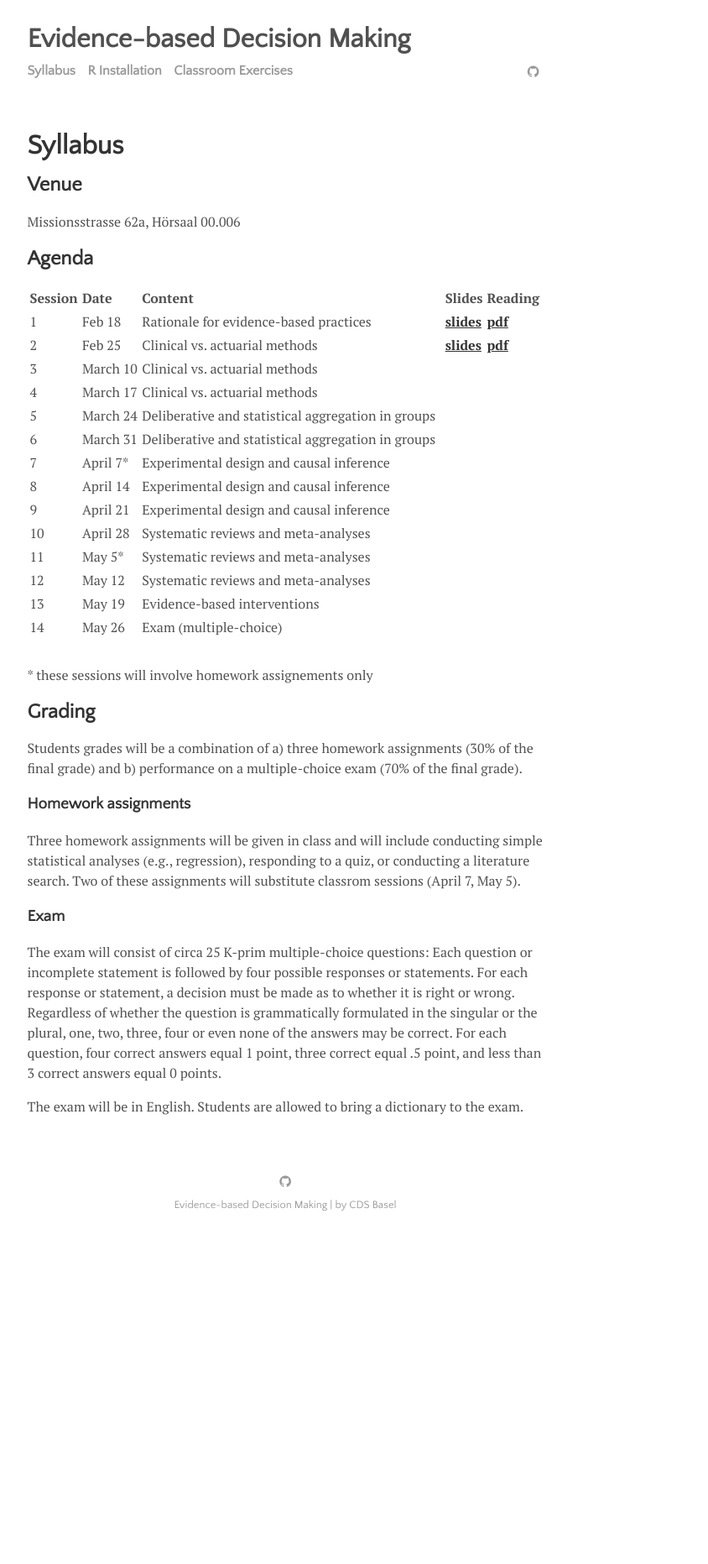
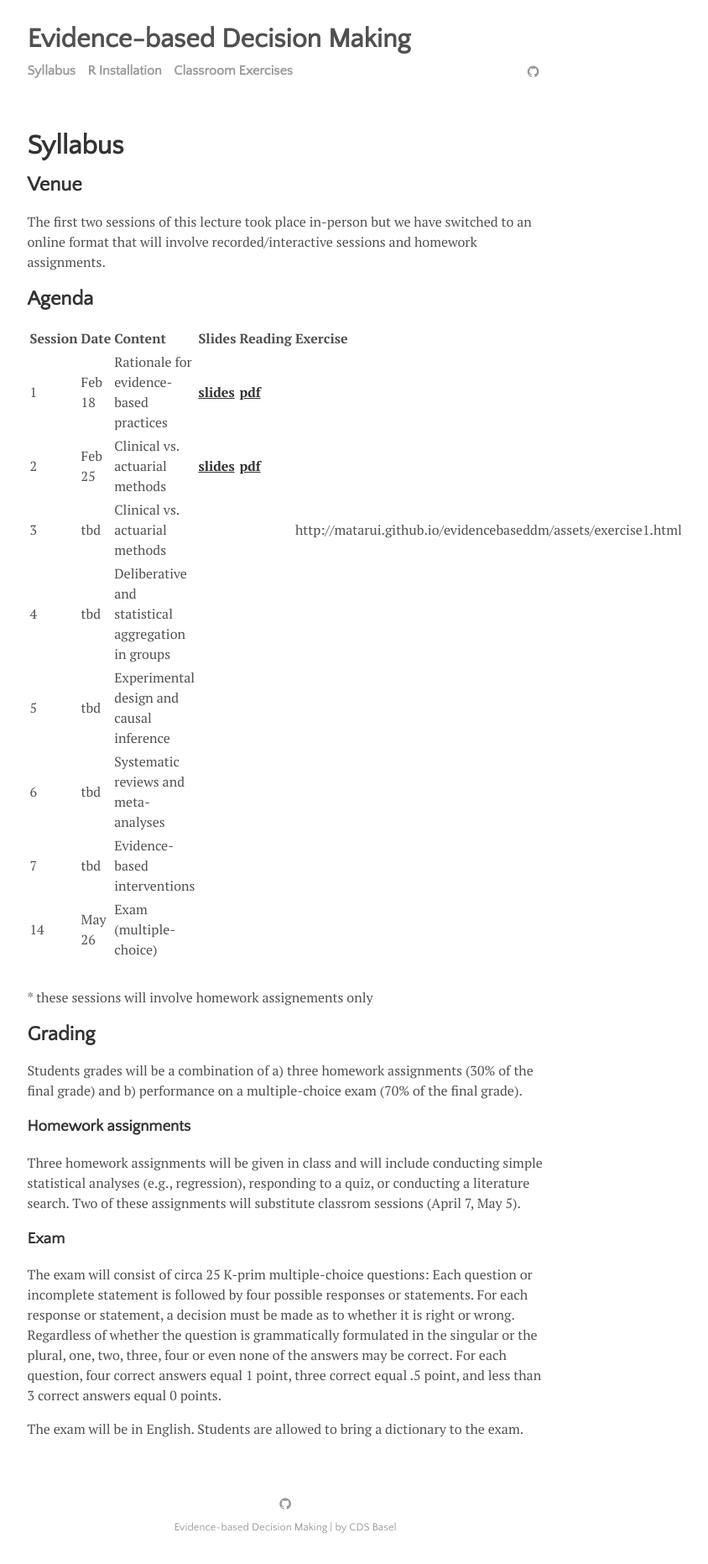
Before and after one commit to matarui/evidencebaseddm, a Jekyll site: the page built from menu/syllabus.md, in a window 1280 px wide. Shown: the whole page at 84% size, without its empty margins (300-1144 px from the left). Built offline with Jekyll 4.4.1, drawn with Linux system fonts in a browser that asks for light colours; before the commit the page ends 1479 px from its top, so only the background shows below that.

Commit message:
Update syllabus.md

```diff
--- a/menu/syllabus.md
+++ b/menu/syllabus.md
@@ -4,26 +4,20 @@ title: Syllabus
 ---
 
 ## Venue
-Missionsstrasse 62a, Hörsaal 00.006
+The first two sessions of this lecture took place in-person but we have switched to an online format that will involve recorded/interactive sessions and homework assignments.
 
 ## Agenda
 
-| Session        | Date           | Content  | Slides  | Reading
-| ----- |:------------| :-----| :-----| :-----|
-| 1 | Feb 18 | Rationale for evidence-based practices | <a href="http://matarui.github.io/evidencebaseddm/assets/presentations/EbDM_session1.pdf"><b>slides</b></a> | <a href="http://matarui.github.io/evidencebaseddm/assets/literature/Munafò_2017_Nature_Human_Behaviour.pdf"><b>pdf</b></a>|
-| 2 | Feb 25 | Clinical vs. actuarial methods | <a href="http://matarui.github.io/evidencebaseddm/assets/presentations/EbDM_session2.pdf"><b>slides</b></a> | <a href="http://matarui.github.io/evidencebaseddm/assets/literature/Dawes_1989_Science.pdf"><b>pdf</b></a>|
-| 3 | March 10 | Clinical vs. actuarial methods | | |
-| 4 | March 17 | Clinical vs. actuarial methods | | |
-| 5 | March 24|  Deliberative and statistical aggregation in groups | | |
-| 6 | March 31|  Deliberative and statistical aggregation in groups | | |
-| 7 | April 7* | Experimental design and causal inference | | |
-| 8 | April 14 | Experimental design and causal inference | | |
-| 9 | April 21 | Experimental design and causal inference | | |
-| 10 | April 28 | Systematic reviews and meta-analyses | | |
-| 11 | May 5* | Systematic reviews and meta-analyses | | |
-| 12 | May 12 | Systematic reviews and meta-analyses | | |
-| 13 | May 19 | Evidence-based interventions | | |
-| 14 | May 26 | Exam (multiple-choice) | | |
+| Session        | Date           | Content  | Slides  | Reading | Exercise |
+| ----- |:------------| :-----| :-----| :-----| :-----|
+| 1 | Feb 18 | Rationale for evidence-based practices | <a href="http://matarui.github.io/evidencebaseddm/assets/presentations/EbDM_session1.pdf"><b>slides</b></a> | <a href="http://matarui.github.io/evidencebaseddm/assets/literature/Munafò_2017_Nature_Human_Behaviour.pdf"><b>pdf</b></a>| |
+| 2 | Feb 25 | Clinical vs. actuarial methods | <a href="http://matarui.github.io/evidencebaseddm/assets/presentations/EbDM_session2.pdf"><b>slides</b></a> | <a href="http://matarui.github.io/evidencebaseddm/assets/literature/Dawes_1989_Science.pdf"><b>pdf</b></a>| |
+| 3 | tbd | Clinical vs. actuarial methods | | | http://matarui.github.io/evidencebaseddm/assets/exercise1.html|
+| 4 | tbd |  Deliberative and statistical aggregation in groups | | | |
+| 5 | tbd | Experimental design and causal inference | | | |
+| 6 | tbd | Systematic reviews and meta-analyses | | | |
+| 7 | tbd | Evidence-based interventions | | | |
+| 14 | May 26 | Exam (multiple-choice) | | | |
 
 \* these sessions will involve homework assignements only
 
```
